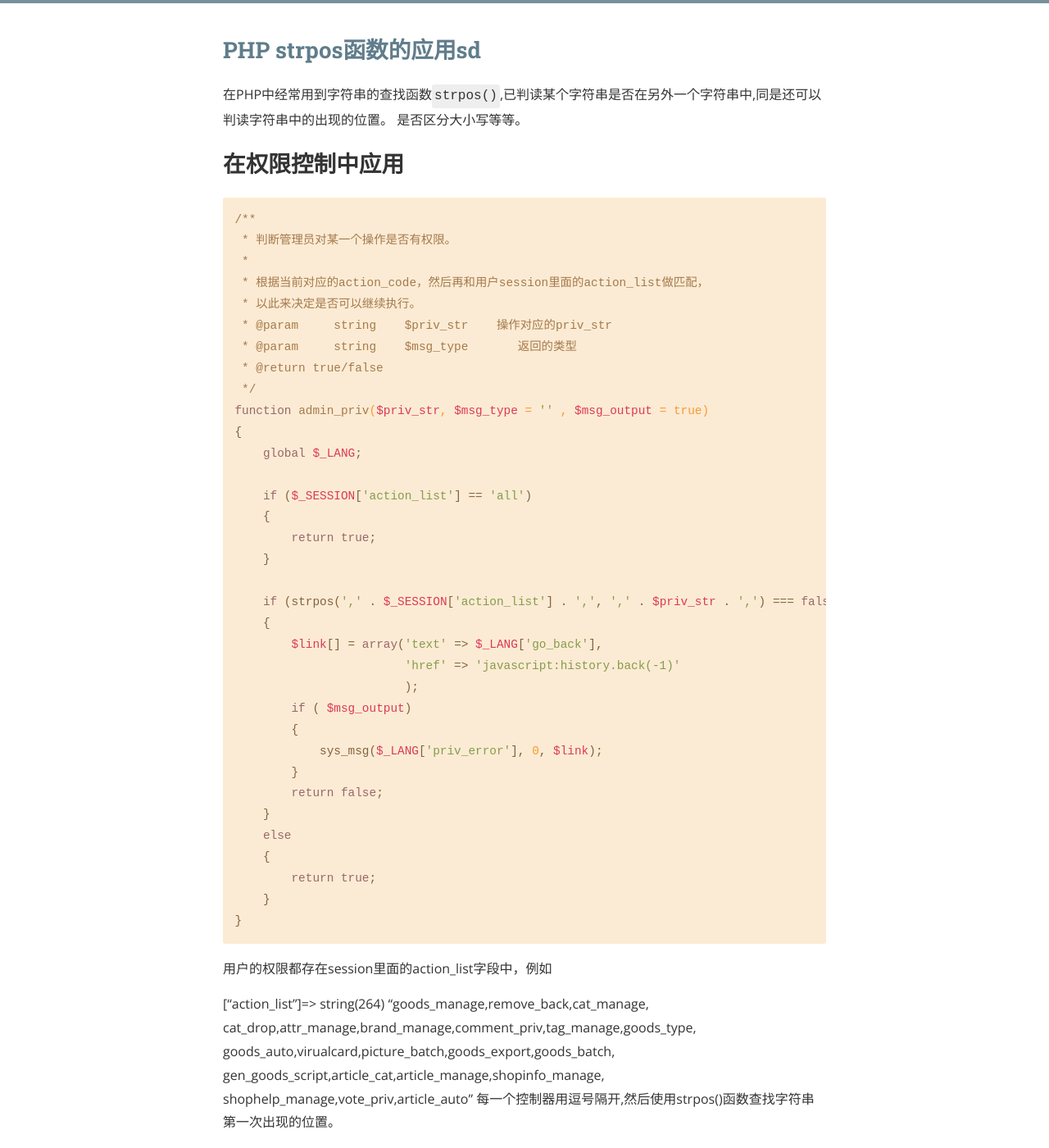
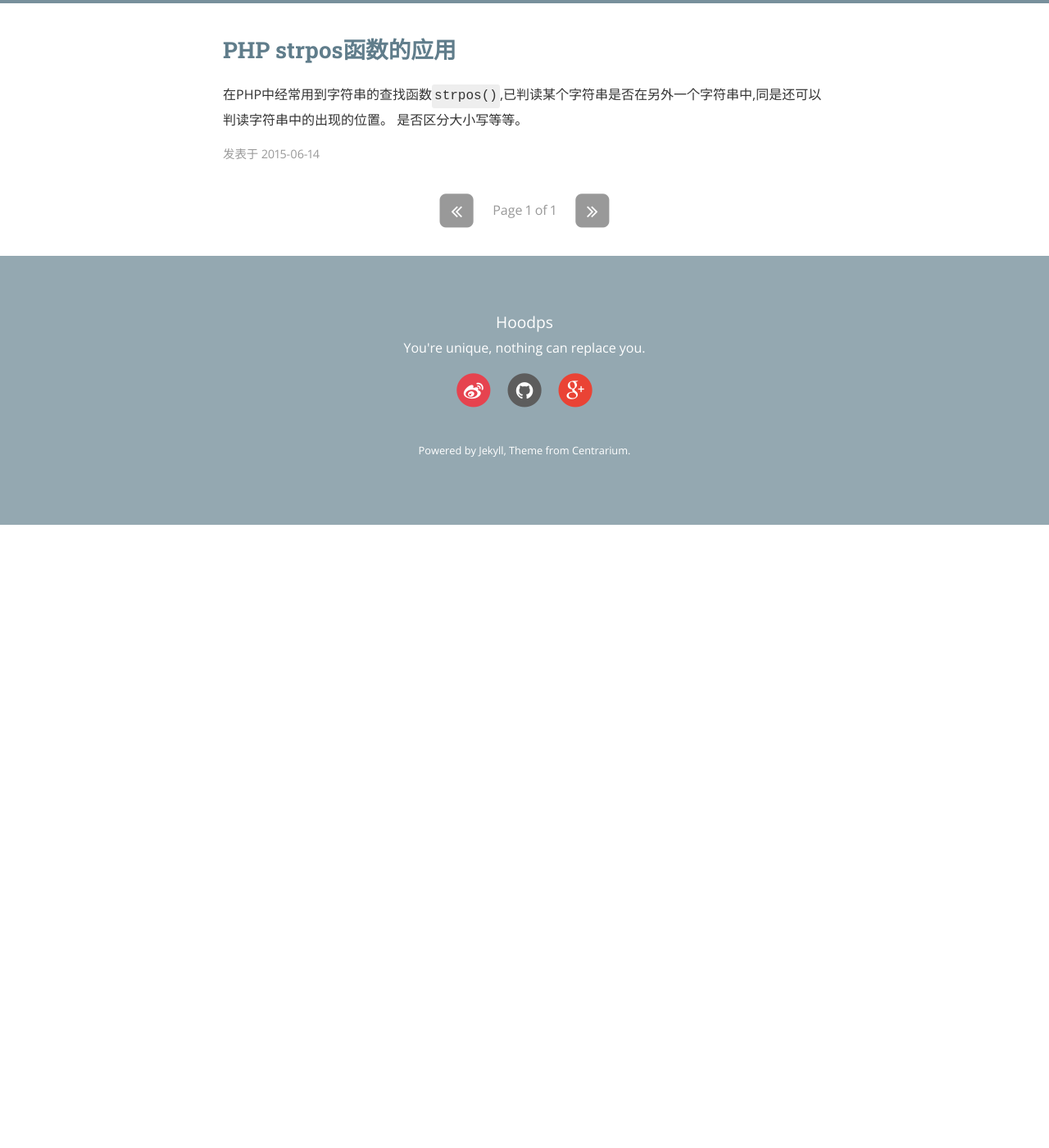
Before and after one commit to Hoodps/myblog, a Jekyll site: the page built from index.html, in a window 1280 px wide and 1400 px high, scrolled down 473 px. Shown: the whole window at 82% size. Built offline with Jekyll 4.4.1, drawn with Linux system fonts in a browser that asks for light colours; the list of posts is cut into pages by our own code; after the commit the page ends 1113 px from its top, so only the background shows below that; some of the changed text lies outside the part shown.

Commit message:
first post

```diff
--- a/_config.yml
+++ b/_config.yml
@@ -57,7 +57,7 @@
   - cat: jekyll
     desc: "Posts describing Jekyll setup techniques."
 
-  - cat: dummy
+  - cat: php
     desc: "Just some placeholder posts, lorem ipsum and the rest."
 
 # Social icons and sharing options
--- a/_posts/2016-06-14-php-php-strpos.markdown
+++ /dev/null
@@ -1,62 +0,0 @@
----
-layout: post
-title:  "PHP strpos函数的应用sd"
-date:   2016-06-14 11:43:59
-author: Ben Centra
-categories: Dummy
-tags: Technology
----
-
-在PHP中经常用到字符串的查找函数`strpos()`,已判读某个字符串是否在另外一个字符串中,同是还可以判读字符串中的出现的位置。
-    是否区分大小写等等。
-
-## 在权限控制中应用
-
-    /**
-     * 判断管理员对某一个操作是否有权限。
-     *
-     * 根据当前对应的action_code，然后再和用户session里面的action_list做匹配，
-     * 以此来决定是否可以继续执行。
-     * @param     string    $priv_str    操作对应的priv_str
-     * @param     string    $msg_type       返回的类型
-     * @return true/false
-     */
-    function admin_priv($priv_str, $msg_type = '' , $msg_output = true)
-    {
-        global $_LANG;
-
-        if ($_SESSION['action_list'] == 'all')
-        {
-            return true;
-        }
-
-        if (strpos(',' . $_SESSION['action_list'] . ',', ',' . $priv_str . ',') === false)
-        {
-            $link[] = array('text' => $_LANG['go_back'],
-                            'href' => 'javascript:history.back(-1)'
-                            );
-            if ( $msg_output)
-            {
-                sys_msg($_LANG['priv_error'], 0, $link);
-            }
-            return false;
-        }
-        else
-        {
-            return true;
-        }
-    }
-
-用户的权限都存在session里面的action_list字段中，例如
-
-["action_list"]=> string(264) "goods_manage,remove_back,cat_manage,
-    cat_drop,attr_manage,brand_manage,comment_priv,tag_manage,goods_type,
-    goods_auto,virualcard,picture_batch,goods_export,goods_batch,
-    gen_goods_script,article_cat,article_manage,shopinfo_manage,
-    shophelp_manage,vote_priv,article_auto"
-每一个控制器用逗号隔开,然后使用strpos()函数查找字符串第一次出现的位置。
-
-相关函数：
- - stripos() - 查找字符串在另一字符串中第一次出现的位置（不区分大小写）
- - strripos() - 查找字符串在另一字符串中最后一次出现的位置（不区分大小写）
- - strrpos() - 查找字符串在另一字符串中最后一次出现的位置（区分大小写）
```
Also changed, not shown: _posts/2016-06-14-php-strpos.markdown (+6 -4 lines).
